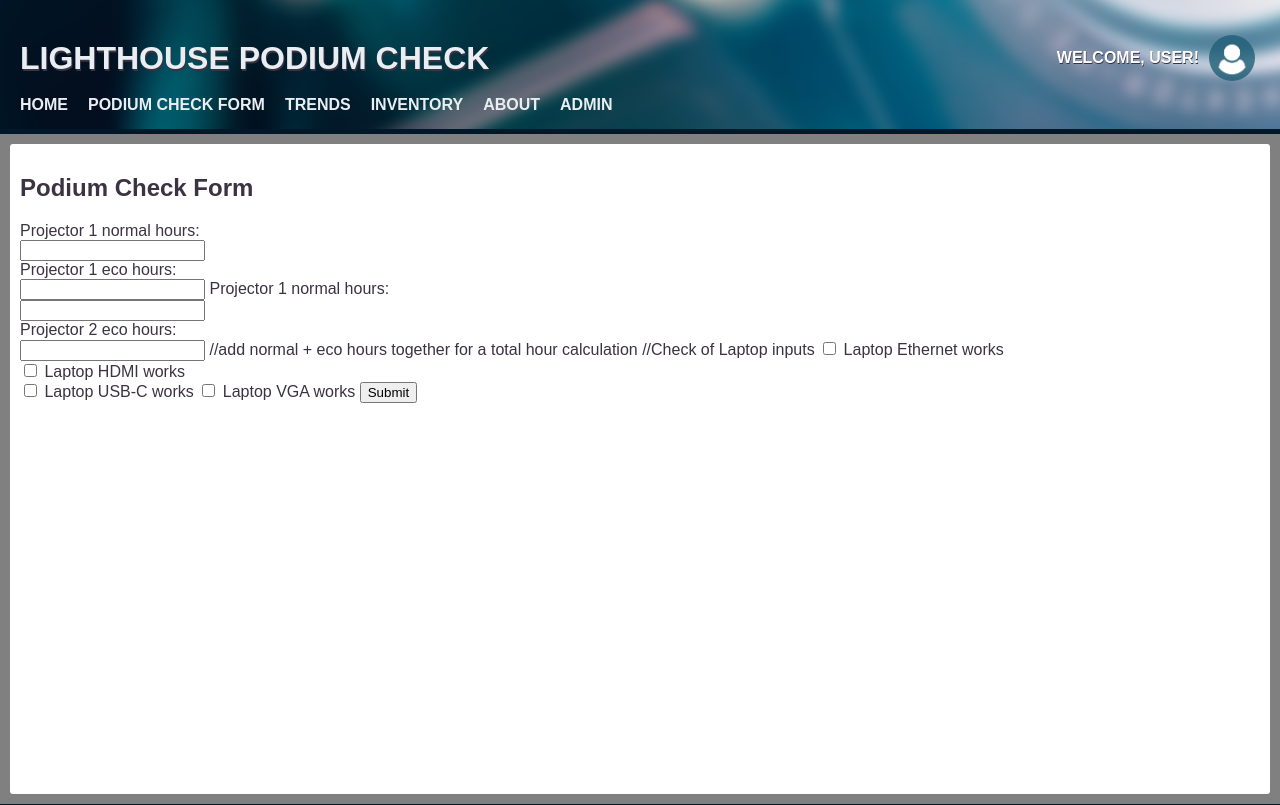
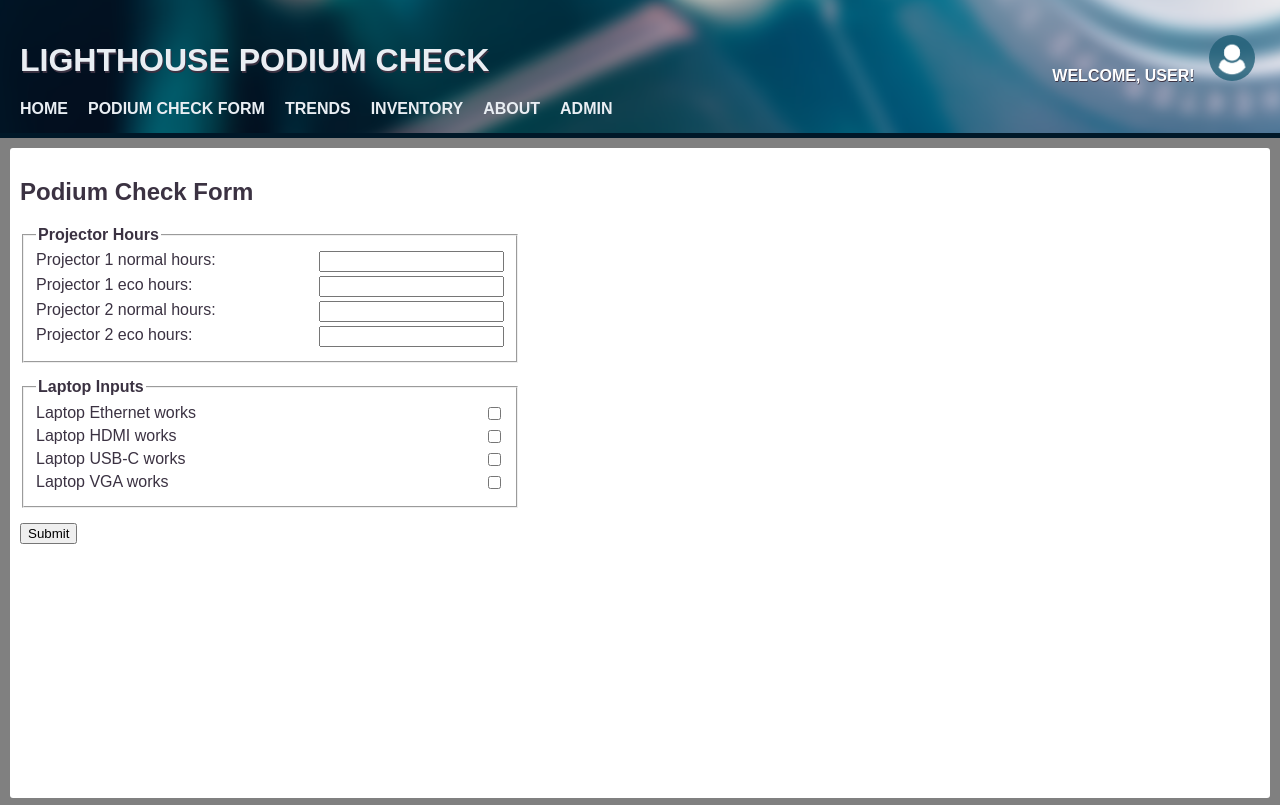
Before and after one commit to Nmans01/cs341-project, a PHP site: page /form.php in a window 1280 px wide. Shown: the top 805 px of the page. Run offline with PHP 8.4, Linux system fonts and the light colour scheme.

Commit message:
Improvements to form

```diff
--- a/css/style.css
+++ b/css/style.css
@@ -265,8 +265,25 @@ footer {
     }
 }
 
-/* ================================================ Stub image ================================================ */
+/* ================================================ Page-specific ================================================ */
 #stub {
     max-width: 100%;
     opacity: .5;
 }
+form {
+    max-width: 500px;
+}
+form label {
+    display: block flex;
+    margin-top: 2px;
+    margin-bottom: 4px;
+}
+form label > input {
+    margin-left: auto;
+}
+form fieldset {
+    margin-bottom: 15px;
+}
+form legend {
+    font-weight: bold;
+}
--- a/form.php
+++ b/form.php
@@ -1,7 +1,9 @@
 <?php //header("Location: stub.php");
 ?>
-<?php //header("Location: stub.php"); ?>
+<?php //header("Location: stub.php");
+?>
 <html>
+
 <head>
   <title>Form</title>
   <link rel="stylesheet" href="./css/style.css">
@@ -15,30 +17,34 @@
   require('header.php');
   ?>
   <main id="main">
+    <h2>Podium Check Form</h2>
     <form>
-  <h2>Podium Check Form</h2>
-  <label for="proj1norm">Projector 1 normal hours:</label><br>
-  <input type="number" id="proj1norm" name="proj1norm"><br>
-  <label for="proj2eco">Projector 1 eco hours:</label><br>
-  <input type="number" id="proj1eco" name="proj1eco">
-  <label for="proj1norm">Projector 1 normal hours:</label><br>
-  <input type="number" id="proj2norm" name="proj2norm"><br>
-  <label for="proj2eco">Projector 2 eco hours:</label><br>
-  <input type="number" id="proj2eco" name="proj2eco">
-
-  //add normal + eco hours together for a total hour calculation
+      <fieldset>
+        <legend>Projector Hours</legend>
+        <label for="proj1norm">Projector 1 normal hours:
+          <input type="number" id="proj1norm" name="proj1norm"></label>
+        <label for="proj2eco">Projector 1 eco hours:
+          <input type="number" id="proj1eco" name="proj1eco"></label>
+        <label for="proj1norm">Projector 2 normal hours:
+          <input type="number" id="proj2norm" name="proj2norm"></label>
+        <label for="proj2eco">Projector 2 eco hours:
+          <input type="number" id="proj2eco" name="proj2eco"></label>
+      </fieldset>
+      <!-- add normal + eco hours together for a total hour calculation -->
 
 
-  //Check of Laptop inputs
-  <input type="checkbox" id="LapCheck1" value="LapEthernet">
-  <label for="lapcheck1"> Laptop Ethernet works</label><br>
-  <input type="checkbox" id="LapCheck2" value="LapHdmi">
-  <label for="lapcheck2"> Laptop HDMI works</label><br>
-  <input type="checkbox" id="LapCheck3" value="LapUsbc">
-  <label for="lapcheck3"> Laptop USB-C works</label>
-  <input type="checkbox" id="LapCheck4" value="LapVga">
-  <label for="lapcheck4"> Laptop VGA works</label>
-
+      <!-- Check of Laptop inputs -->
+      <fieldset>
+        <legend>Laptop Inputs</legend>
+        <label for="lapcheck1"> Laptop Ethernet works
+          <input type="checkbox" id="LapCheck1" value="LapEthernet"></label>
+        <label for="lapcheck2"> Laptop HDMI works
+          <input type="checkbox" id="LapCheck2" value="LapHdmi"></label>
+        <label for="lapcheck3"> Laptop USB-C works
+          <input type="checkbox" id="LapCheck3" value="LapUsbc"></label>
+        <label for="lapcheck4"> Laptop VGA works
+          <input type="checkbox" id="LapCheck4" value="LapVga"></label>
+      </fieldset>
 
       <input type="submit" value="Submit">
     </form>
@@ -47,4 +53,5 @@
   require('footer.php');
   ?>
 </body>
+
 </html>
--- a/header.php
+++ b/header.php
@@ -7,10 +7,8 @@
         </div>
         <h1>Lighthouse <span class='hide-when-small'>Podium Check</span></h1>
         <div id='user' class="dropdown">
-            <a>
-                <span id='welcome' class="dropbtn hide-when-small">Welcome, <span id='username'>User!</span></span>
-                <img class='icon' src="./img/white-user-invert.png">
-            </a>
+            <span id='welcome' class="dropbtn hide-when-small">Welcome, <span id='username'>User!</span></span>
+            <img class='icon' src="./img/white-user-invert.png">
             <div class="dropdown-content">
                 <a href="login.php">Log in</a>
                 <a href="#">Log out</a>
--- a/index.php
+++ b/index.php
@@ -1,7 +1,7 @@
 <?php //header("Location: stub.php"); ?>
 <html>
 <head>
-    <title>Litehouse</title>
+    <title>Home</title>
     <?PHP
     require('head.php');
     ?>
```
Lines whose indentation alone changed are shown as unchanged.
